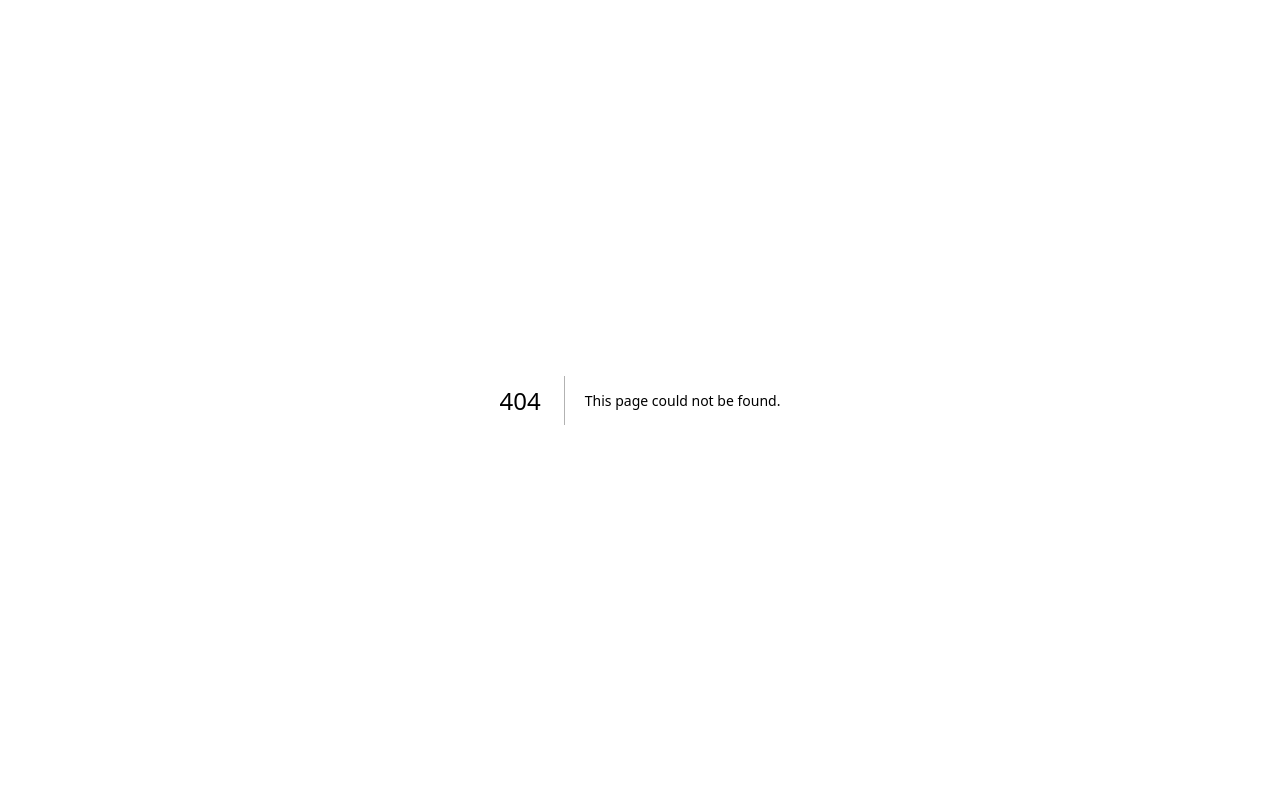
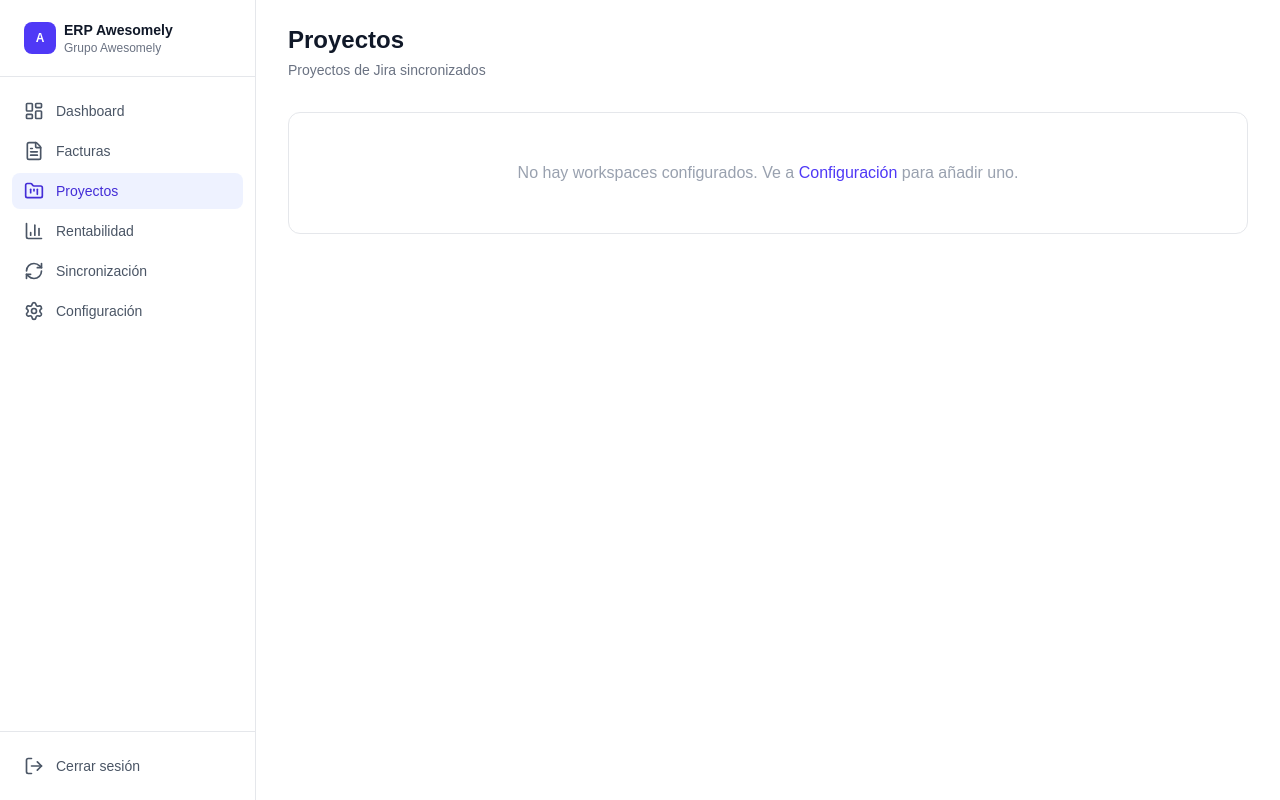
Before and after one commit to Awesomely-Group/erp-awesomely, a Next.js app: page /projects in a window 1280 px wide. Before the commit this address had no page. Built offline with nearby package versions, Linux system fonts and the light colour scheme; no server answers; the database is empty; sample sign-in values are in the browser's storage.

Commit message:
feat: projects page with per-project revenue, costs and margin

```diff
--- /dev/null
+++ b/src/app/(dashboard)/projects/page.tsx
@@ -0,0 +1,125 @@
+import { prisma } from "@/lib/prisma";
+import { formatCurrency } from "@/lib/utils";
+
+export default async function ProjectsPage(): Promise<React.JSX.Element> {
+  const workspaces = await prisma.jiraWorkspace.findMany({
+    where: { active: true },
+    include: {
+      projects: {
+        where: { active: true },
+        include: {
+          _count: { select: { classifications: true } },
+          classifications: {
+            where: { status: { in: ["CLASSIFIED", "REVIEWED", "APPROVED"] } },
+            include: { invoiceLine: { include: { invoice: true } } },
+          },
+        },
+        orderBy: { name: "asc" },
+      },
+    },
+    orderBy: { name: "asc" },
+  });
+
+  return (
+    <div className="space-y-8">
+      <div>
+        <h1 className="text-2xl font-bold text-gray-900">Proyectos</h1>
+        <p className="text-sm text-gray-500 mt-1">Proyectos de Jira sincronizados</p>
+      </div>
+
+      {workspaces.length === 0 && (
+        <div className="bg-white rounded-xl border border-gray-200 px-6 py-12 text-center text-gray-400">
+          No hay workspaces configurados. Ve a{" "}
+          <a href="/settings" className="text-indigo-600 hover:underline">Configuración</a>{" "}
+          para añadir uno.
+        </div>
+      )}
+
+      {workspaces.map((ws) => {
+        const totalProjects = ws.projects.length;
+        const projectsWithActivity = ws.projects.filter(
+          (p) => p._count.classifications > 0
+        ).length;
+
+        return (
+          <div key={ws.id} className="space-y-3">
+            <div className="flex items-center gap-3">
+              <h2 className="text-lg font-semibold text-gray-900">{ws.name}</h2>
+              <span className="text-xs text-gray-400">{ws.domain}</span>
+              <span className="text-xs bg-gray-100 text-gray-600 px-2 py-0.5 rounded-full">
+                {totalProjects} proyectos · {projectsWithActivity} con actividad
+              </span>
+            </div>
+
+            <div className="bg-white rounded-xl border border-gray-200 overflow-hidden">
+              <table className="w-full text-sm">
+                <thead>
+                  <tr className="border-b border-gray-100 bg-gray-50">
+                    <th className="px-4 py-3 text-left font-medium text-gray-600">Clave</th>
+                    <th className="px-4 py-3 text-left font-medium text-gray-600">Proyecto</th>
+                    <th className="px-4 py-3 text-right font-medium text-gray-600">Ingresos (EUR)</th>
+                    <th className="px-4 py-3 text-right font-medium text-gray-600">Costes (EUR)</th>
+                    <th className="px-4 py-3 text-right font-medium text-gray-600">Margen (EUR)</th>
+                    <th className="px-4 py-3 text-center font-medium text-gray-600">Clasificaciones</th>
+                  </tr>
+                </thead>
+                <tbody>
+                  {ws.projects.map((project) => {
+                    let revenue = 0;
+                    let costs = 0;
+
+                    for (const c of project.classifications) {
+                      const totalEur = Number(c.invoiceLine.totalEur);
+                      if (c.invoiceLine.invoice.type === "SALE") {
+                        revenue += totalEur;
+                      } else {
+                        costs += totalEur;
+                      }
+                    }
+
+                    const margin = revenue - costs;
+
+                    return (
+                      <tr
+                        key={project.id}
+                        className="border-b border-gray-100 last:border-0 hover:bg-gray-50 transition-colors"
+                      >
+                        <td className="px-4 py-3">
+                          <span className="font-mono text-xs bg-gray-100 text-gray-700 px-1.5 py-0.5 rounded">
+                            {project.jiraKey}
+                          </span>
+                        </td>
+                        <td className="px-4 py-3 font-medium text-gray-900">{project.name}</td>
+                        <td className="px-4 py-3 text-right text-green-700">
+                          {revenue > 0 ? formatCurrency(revenue) : "—"}
+                        </td>
+                        <td className="px-4 py-3 text-right text-red-600">
+                          {costs > 0 ? formatCurrency(costs) : "—"}
+                        </td>
+                        <td className={`px-4 py-3 text-right font-medium ${margin >= 0 ? "text-green-700" : "text-red-600"}`}>
+                          {revenue > 0 || costs > 0 ? formatCurrency(margin) : "—"}
+                        </td>
+                        <td className="px-4 py-3 text-center text-gray-500">
+                          {project._count.classifications > 0
+                            ? project._count.classifications
+                            : <span className="text-gray-300">—</span>}
+                        </td>
+                      </tr>
+                    );
+                  })}
+                  {ws.projects.length === 0 && (
+                    <tr>
+                      <td colSpan={6} className="px-4 py-8 text-center text-gray-400">
+                        Sin proyectos sincronizados
+                      </td>
+                    </tr>
+                  )}
+                </tbody>
+              </table>
+            </div>
+          </div>
+        );
+      })}
+    </div>
+  );
+}
```
